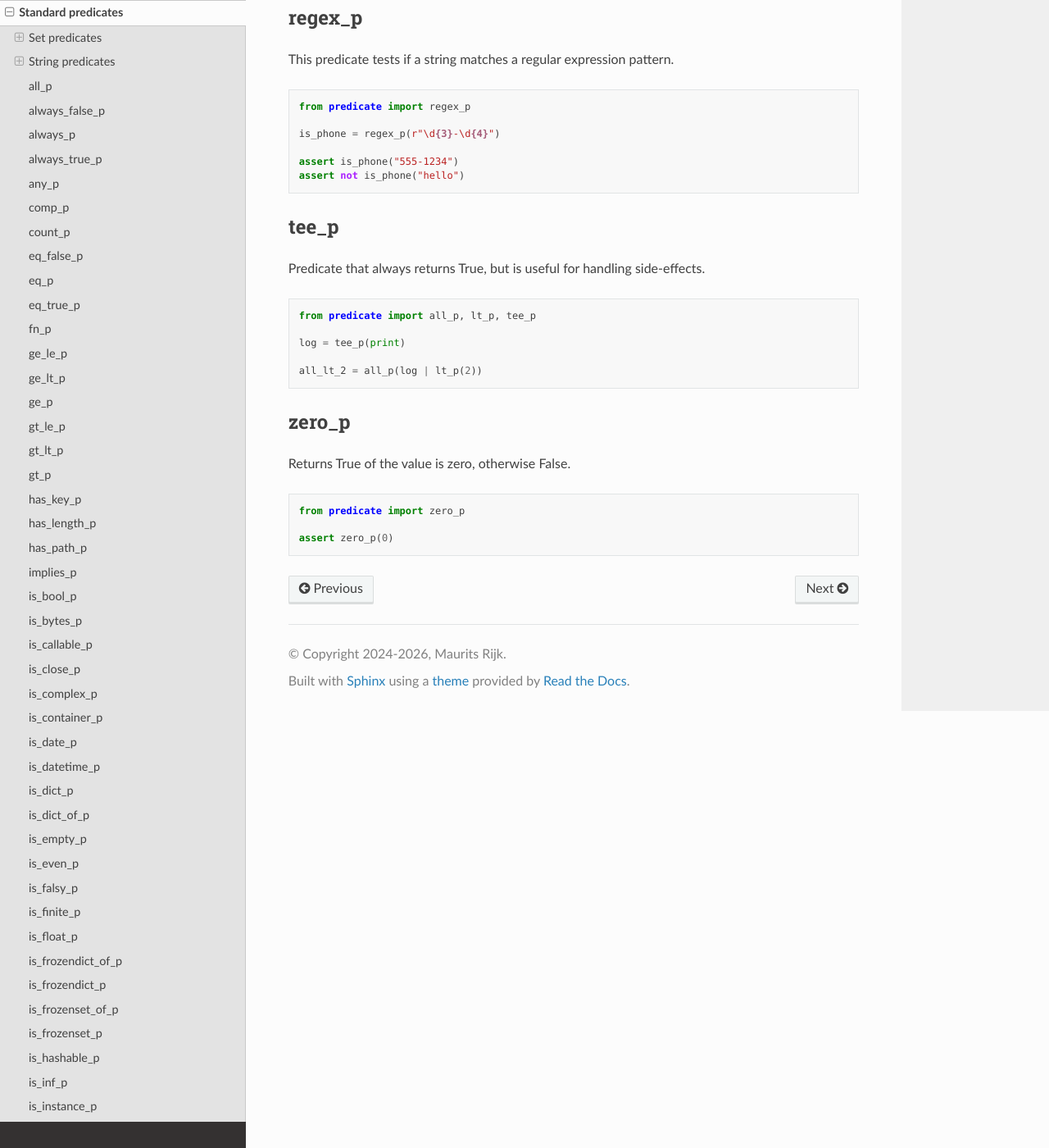
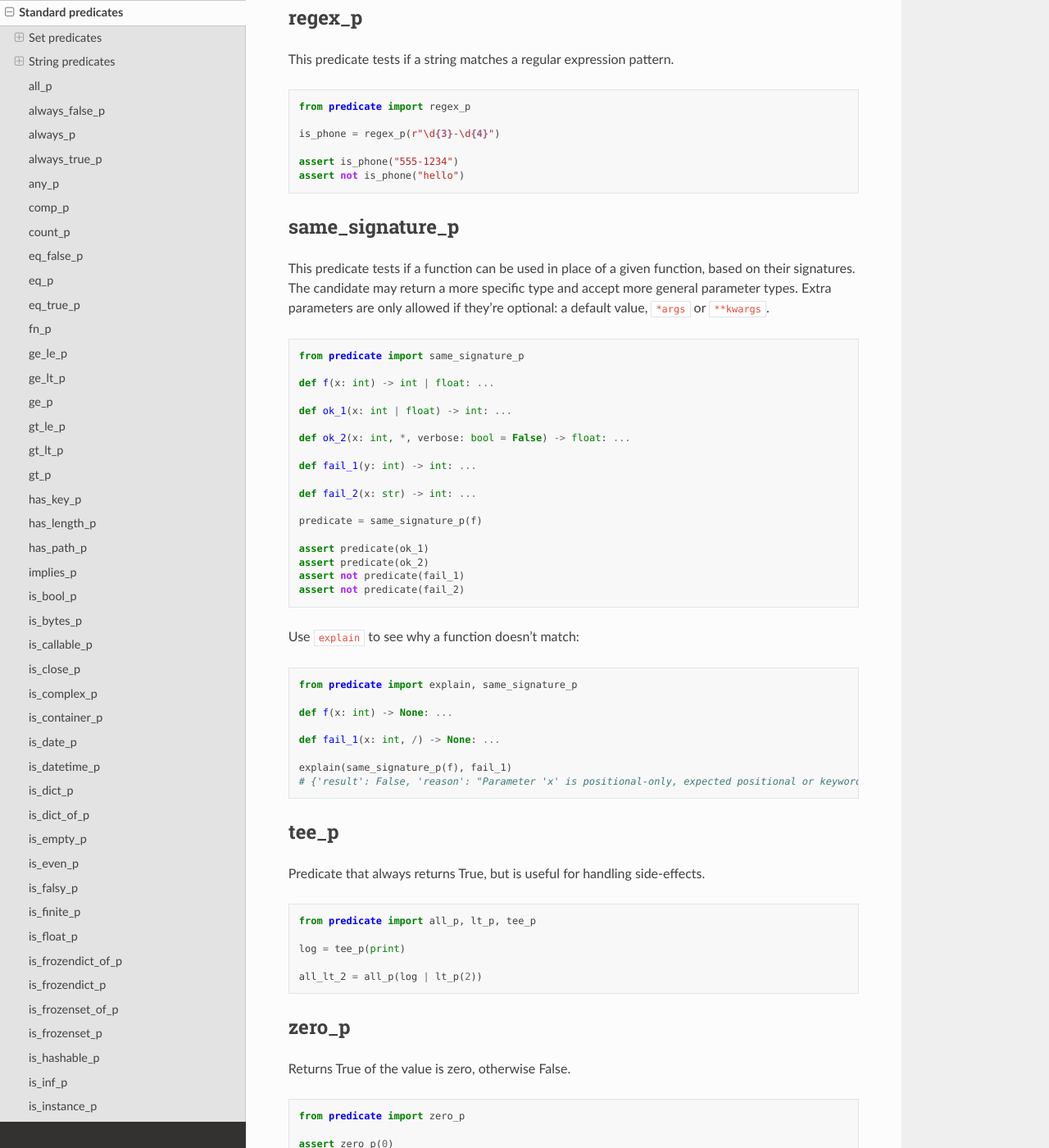
Before and after one commit to mrijk/py-predicate, a Sphinx documentation site: the page built from docs/standard_predicates.rst, in a window 1280 px wide and 1400 px high, scrolled down 29201 px. Shown: the whole window at 82% size. Built offline with Sphinx 7.4.7 and the Read the Docs theme 3.1.0, drawn with Linux system fonts in a browser that asks for light colours.

Commit message:
Add documentation for same_signature_p
Co-Authored-By: Claude Opus 5.5 (1M context) <noreply@anthropic.com>

```diff
--- a/docs/standard_predicates.rst
+++ b/docs/standard_predicates.rst
@@ -1327,6 +1327,47 @@ This predicate tests if a string matches a regular expression pattern.
     assert is_phone("555-1234")
     assert not is_phone("hello")
 
+same_signature_p
+----------------
+
+This predicate tests if a function can be used in place of a given function, based on their signatures.
+The candidate may return a more specific type and accept more general parameter types. Extra parameters
+are only allowed if they're optional: a default value, ``*args`` or ``**kwargs``.
+
+.. code-block:: python
+
+    from predicate import same_signature_p
+
+    def f(x: int) -> int | float: ...
+
+    def ok_1(x: int | float) -> int: ...
+
+    def ok_2(x: int, *, verbose: bool = False) -> float: ...
+
+    def fail_1(y: int) -> int: ...
+
+    def fail_2(x: str) -> int: ...
+
+    predicate = same_signature_p(f)
+
+    assert predicate(ok_1)
+    assert predicate(ok_2)
+    assert not predicate(fail_1)
+    assert not predicate(fail_2)
+
+Use ``explain`` to see why a function doesn't match:
+
+.. code-block:: python
+
+    from predicate import explain, same_signature_p
+
+    def f(x: int) -> None: ...
+
+    def fail_1(x: int, /) -> None: ...
+
+    explain(same_signature_p(f), fail_1)
+    # {'result': False, 'reason': "Parameter 'x' is positional-only, expected positional or keyword"}
+
 tee_p
 -----
 
```
